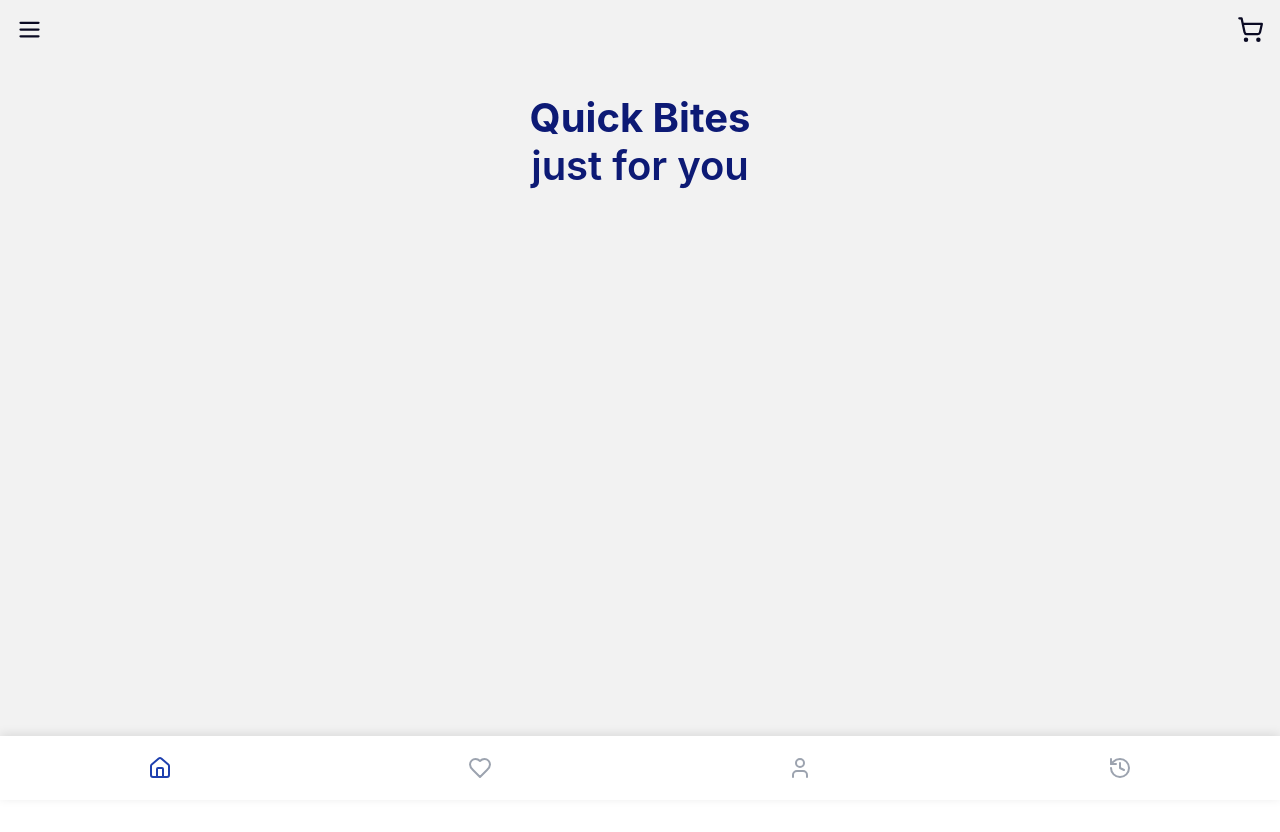
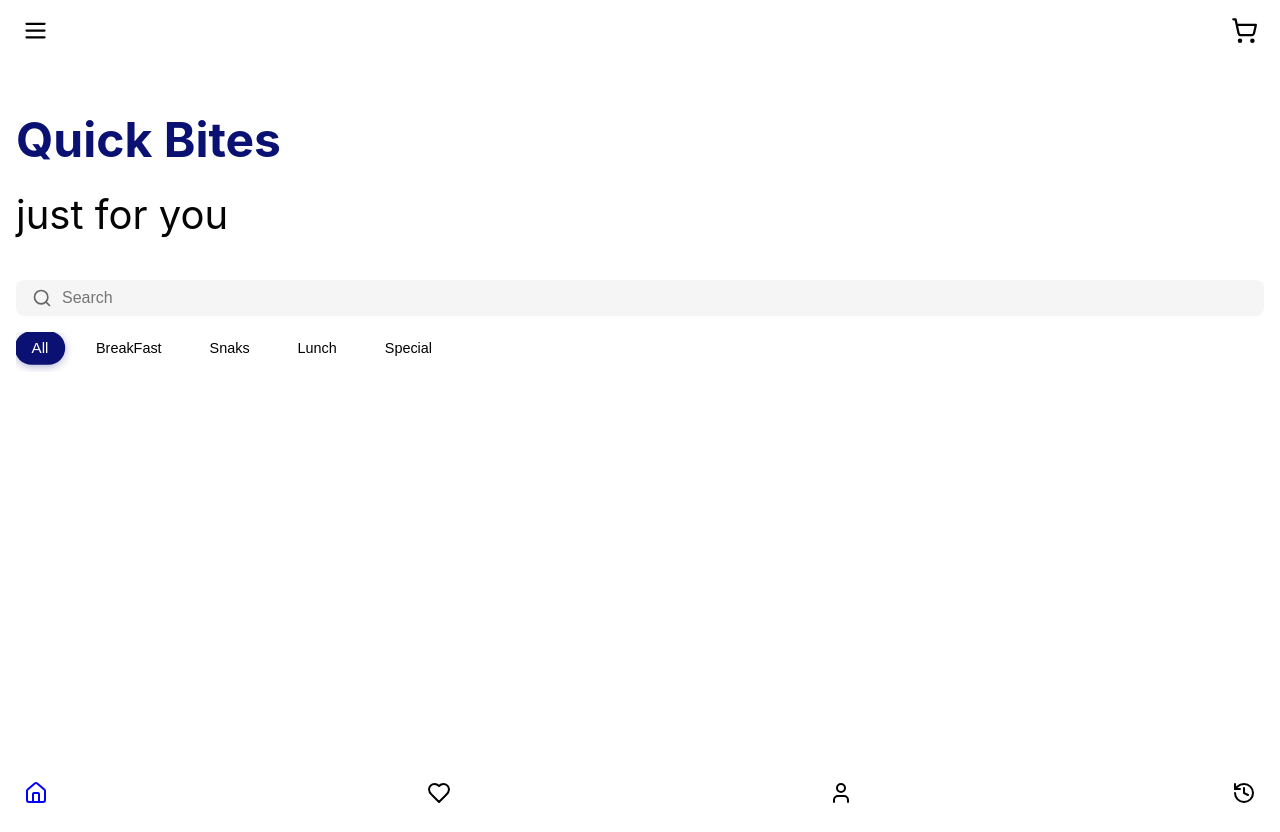
Before and after one commit to kishanBhandary/Saverito, a React (Vite) app: page / in a window 1280 px wide. Before the commit the page ends 800 px from the top, so only its background shows below. Built offline with nearby package versions, Linux system fonts and the light colour scheme.

Commit message:
Add search bar catergory

```diff
--- a/src/App.css
+++ b/src/App.css
@@ -1,22 +1,16 @@
-* {
-  margin: 0;
-  padding: 0;
-  box-sizing: border-box;
-}
-
+/* Existing styles (you would keep your current styles) */
 .app-container {
-  font-family: "Inter", -apple-system, BlinkMacSystemFont, "Segoe UI", Roboto, sans-serif;
-  background-color: #f2f2f2;
+  display: flex;
+  flex-direction: column;
   min-height: 100vh;
-  padding-bottom: 70px; /* Add this line to create space for the footer */
+  padding: 1rem;
 }
 
 .header {
   display: flex;
   justify-content: space-between;
   align-items: center;
-  padding: 1rem;
-  position: relative;
+  margin-bottom: 1.5rem;
 }
 
 .menu-button,
@@ -24,54 +18,164 @@
   background: none;
   border: none;
   cursor: pointer;
-  color: #0a0a23;
 }
 
 .main-content {
-  padding: 1rem 2rem;
+  flex: 1;
 }
 
 .title {
-  color: #0D1A75;
-  font-size: 2.5rem;
-  font-weight: 700;
-  line-height: 1.2;
-  margin-top: 1rem;
-  text-align: center;
+  font-size: 3rem;
+  margin-bottom: 2rem;
+  color: #0a1172;
+
 }
 
-
 .subtitle {
-  font-weight: 600;
+  font-size: 2.5rem;
+  font-weight: normal;
+  color: hsl(0, 0%, 2%);
 }
 
 .footer {
-  position: fixed;
-  bottom: 0;
-  left: 0;
-  right: 0;
-  background-color: white;
-  box-shadow: 0 -2px 10px rgba(0, 0, 0, 0.1);
-  padding: 0.75rem 0;
+  margin-top: auto;
 }
 
 .footer-nav {
   display: flex;
-  justify-content: space-around;
-  align-items: center;
+  justify-content: space-between;
 }
 
 .footer-button {
   background: none;
   border: none;
   cursor: pointer;
-  color: #9ca3af;
-  display: flex;
-  flex-direction: column;
-  align-items: center;
   padding: 0.5rem;
 }
 
 .footer-button.active {
-  color: #1e40af;
+  color: #0000ff;
 }
+
+/* New styles for search and categories */
+.search-container {
+  display: flex;
+  align-items: center;
+  background-color: #f5f5f5;
+  border-radius: 8px;
+  padding: 0.5rem 1rem;
+  margin-bottom: 1rem;
+}
+
+.search-icon {
+  color: #666;
+  margin-right: 0.5rem;
+}
+
+.search-input {
+  border: none;
+  background: transparent;
+  flex: 1;
+  font-size: 1rem;
+  outline: none;
+}
+
+.category-filters {
+  display: flex;
+  gap: 1rem;
+  overflow-x: auto;
+  padding-bottom: 0.5rem;
+  margin-bottom: 1.5rem;
+  position: relative;
+  scroll-behavior: smooth;
+}
+
+.category-button {
+  background: none;
+  border: none;
+  padding: 0.5rem 1rem;
+  border-radius: 20px;
+  white-space: nowrap;
+  font-size: 0.9rem;
+  cursor: pointer;
+  transition: all 0.3s ease;
+  position: relative;
+  overflow: hidden;
+}
+
+.category-button.active {
+  background-color: #0a1172;
+  color: white;
+  transform: scale(1.05);
+  box-shadow: 0 2px 8px rgba(10, 17, 114, 0.3);
+}
+
+.category-button:not(.active):hover {
+  background-color: #f0f0f0;
+  transform: translateY(-2px);
+}
+
+/* Animation for category selection */
+.category-button::before {
+  content: "";
+  position: absolute;
+  top: 0;
+  left: -100%;
+  width: 100%;
+  height: 100%;
+  background: rgba(255, 255, 255, 0.2);
+  transition: all 0.4s ease;
+  z-index: -1;
+}
+
+.category-button:active::before {
+  left: 0;
+}
+
+/* Sliding indicator animation */
+.category-filters::after {
+  content: "";
+  position: absolute;
+  bottom: 0;
+  height: 3px;
+  background-color: #0a1172;
+  transition: all 0.3s ease;
+  border-radius: 3px;
+}
+
+.food-items-container {
+  margin-top: 1.5rem;
+}
+
+/* Animation for category items entering */
+@keyframes slideIn {
+  from {
+    opacity: 0;
+    transform: translateX(20px);
+  }
+  to {
+    opacity: 1;
+    transform: translateX(0);
+  }
+}
+
+.food-item {
+  animation: slideIn 0.3s ease forwards;
+}
+
+/* Add staggered delay for multiple items */
+.food-item:nth-child(1) {
+  animation-delay: 0.05s;
+}
+.food-item:nth-child(2) {
+  animation-delay: 0.1s;
+}
+.food-item:nth-child(3) {
+  animation-delay: 0.15s;
+}
+.food-item:nth-child(4) {
+  animation-delay: 0.2s;
+}
+.food-item:nth-child(5) {
+  animation-delay: 0.25s;
+}
--- a/src/App.jsx
+++ b/src/App.jsx
@@ -2,11 +2,13 @@
 
 import { useState } from "react"
 import "./App.css"
-import { Menu, ShoppingCart, Home, Heart, User, History } from "lucide-react"
+import { Menu, ShoppingCart, Home, Heart, User, History, Search } from "lucide-react"
 
 function App() {
   const [isMenuOpen, setIsMenuOpen] = useState(false)
-
+  const [activeCategory, setActiveCategory] = useState("All")
+  const [searchQuery, setSearchQuery] = useState("")
+  const categories = ["All", "BreakFast", "Snaks","Lunch","Special"]
   return (
     <div className="app-container">
       <header className="header">
@@ -26,7 +28,33 @@ function App() {
           <span className="subtitle">just for you</span>
         </h1>
 
-        {/* Content would go here */}
+        {/* Search bar */}
+        <div className="search-container">
+          <Search size={20} className="search-icon" />
+          <input
+            type="text"
+            placeholder="Search"
+            className="search-input"
+            value={searchQuery}
+            onChange={(e) => setSearchQuery(e.target.value)}
+          />
+        </div>
+
+        {/* Category filters */}
+        <div className="category-filters">
+          {categories.map((category) => (
+            <button
+              key={category}
+              className={`category-button ${activeCategory === category ? "active" : ""}`}
+              onClick={() => setActiveCategory(category)}
+            >
+              {category}
+            </button>
+          ))}
+        </div>
+
+        {/* Food items would go here */}
+        <div className="food-items-container">{/* This is where you would map through filtered food items */}</div>
       </main>
 
       <footer className="footer">
```
